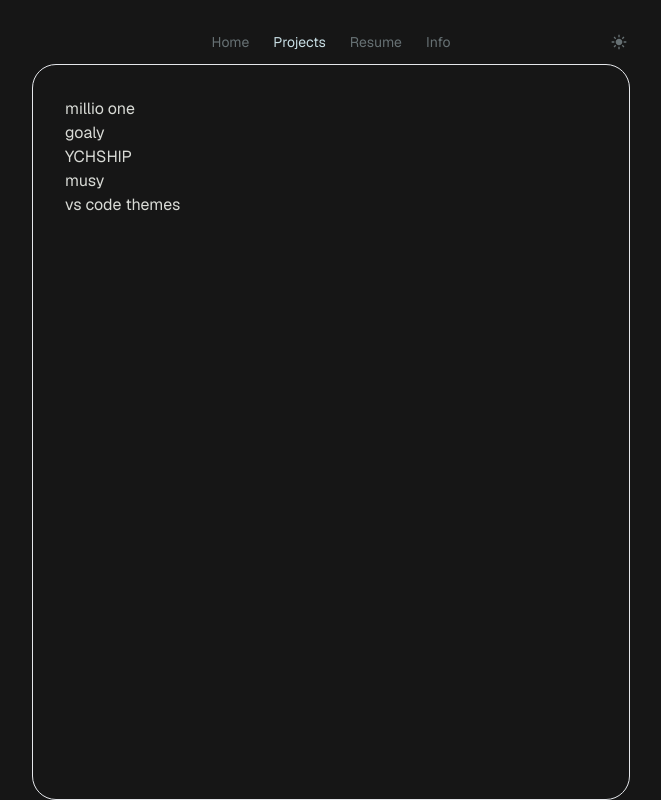
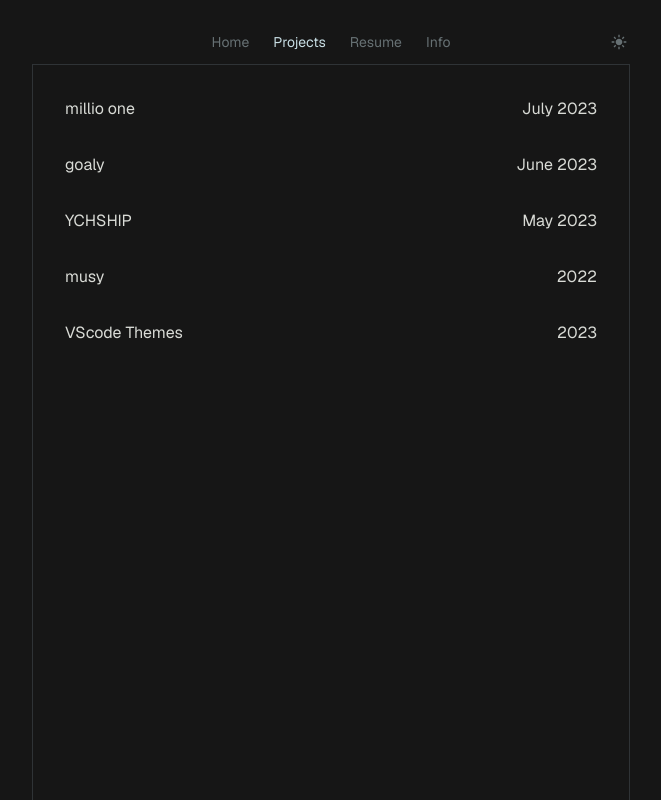
Before and after one commit to danielbuva/dani-portfolio, a Next.js app: page /projects in a window 1280 px wide. Shown: the whole page, without its empty margins (309-970 px from the left). Built offline with nearby package versions, Linux system fonts and the light colour scheme.

Commit message:
feat: add styles for projects page

```diff
--- a/src/app/components/Navigation.tsx
+++ b/src/app/components/Navigation.tsx
@@ -42,7 +42,7 @@ export default function Navigation({ children }: { children: ReactNode }) {
         </div>
         <ThemeToggler />
       </div>
-      <div className="flex w-[598px] flex-grow flex-col gap-8 overflow-scroll rounded-3xl border p-8">
+      <div className="flex w-[598px] flex-grow flex-col gap-8 overflow-scroll border-l border-r border-t border-[#2f3336] p-8">
         {children}
       </div>
     </>
--- /dev/null
+++ b/src/app/projects/components/ProjectEntries.tsx
@@ -0,0 +1,42 @@
+import ProjectEntry from "./ProjectEntry";
+
+export default function ProjectEntries() {
+  return (
+    <>
+      <ProjectEntry
+        name="millio one"
+        date="July 2023"
+        description="A journalling app"
+        url="millio.one"
+        technology={["Express", "React", "Sequelize", "Redux"]}
+      />
+      <ProjectEntry
+        name="goaly"
+        date="June 2023"
+        description="A goal sharing and supporting platform"
+        url="goaly.lol"
+        technology={["React", "SQLAlchemy", "Python", "Flask", "Redux"]}
+      />
+      <ProjectEntry
+        name="YCHSHIP"
+        date="May 2023"
+        description="An air bnb clone"
+        url="ychsip"
+        technology={["Express", "React", "Sequelize", "Redux"]}
+      />
+      <ProjectEntry
+        name="musy"
+        date="2022"
+        description="Music sharing platform"
+        url="musy.one"
+        technology={["Remix", "React", "Zustand"]}
+      />
+      <ProjectEntry
+        name="VScode Themes"
+        date="2023"
+        description="A collection of vscode themes I made"
+        url="vscodethemesurl"
+      />
+    </>
+  );
+}
--- /dev/null
+++ b/src/app/projects/components/ProjectEntry.tsx
@@ -0,0 +1,48 @@
+"use client";
+
+import { useState } from "react";
+
+type Entry = {
+  name: string;
+  date: string;
+  description: string;
+  url: string;
+  technology?: string[];
+};
+
+export default function ProjectEntry({
+  name,
+  date,
+  description,
+  url,
+  technology,
+}: Entry) {
+  const [show, setShow] = useState(false);
+  return (
+    <>
+      <div
+        id="link"
+        className="flex cursor-pointer justify-between"
+        onClick={() => setShow(!show)}
+      >
+        <p>{name}</p>
+        <p>{date}</p>
+      </div>
+      {show && (
+        <div>
+          <p>{url}</p>
+          <p>{description}</p>
+          <div className="flex">
+            {technology?.map((t, i) => (
+              <p key={t}>
+                {t}
+                {i !== technology.length - 1 && ","}
+                &nbsp;
+              </p>
+            ))}
+          </div>
+        </div>
+      )}
+    </>
+  );
+}
--- a/src/app/projects/page.tsx
+++ b/src/app/projects/page.tsx
@@ -1,11 +1,9 @@
+import ProjectEntries from "./components/ProjectEntries";
+
 export default function Projects() {
   return (
-    <div>
-      <p>millio one</p>
-      <p>goaly</p>
-      <p>YCHSHIP</p>
-      <p>musy</p>
-      <p>vs code themes</p>
+    <div className="flex flex-col gap-8">
+      <ProjectEntries />
     </div>
   );
 }
```
